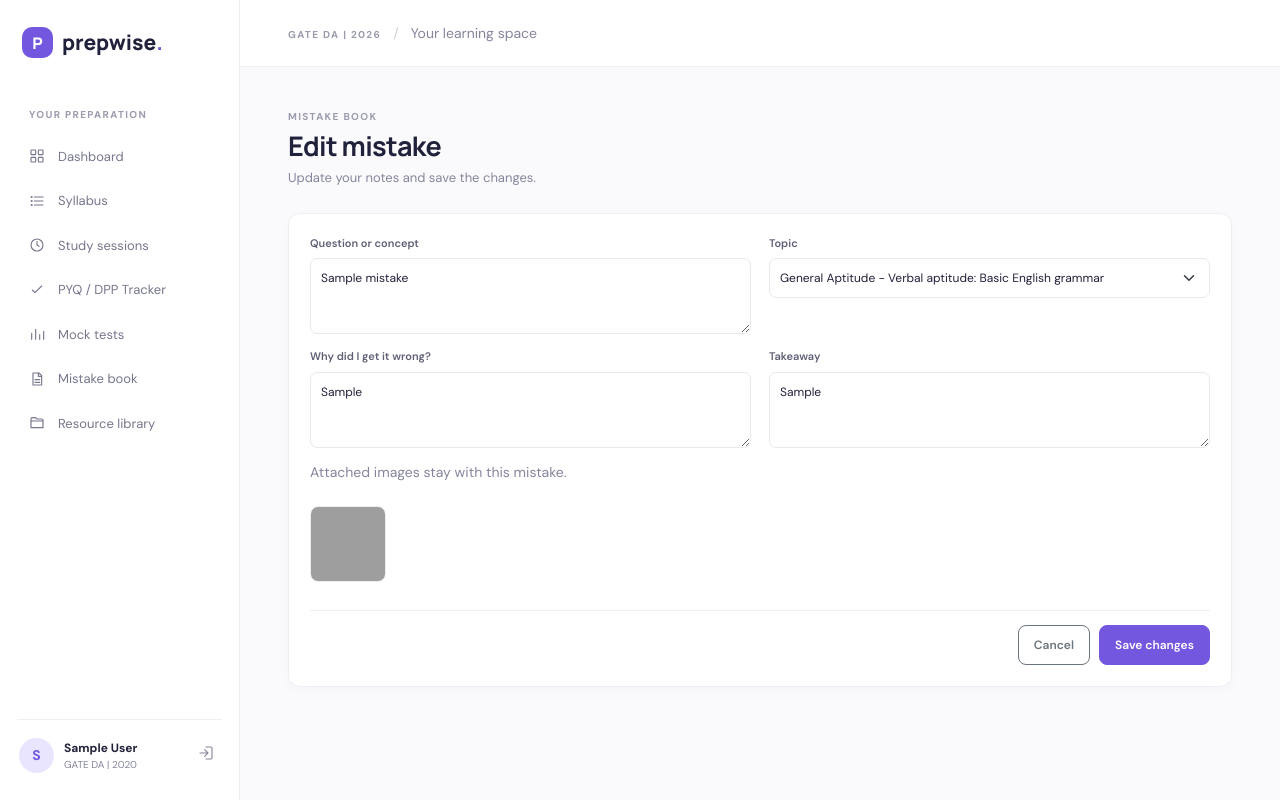
After one commit to ARYAN-3345/prepwise, a Flask app: page /mistakes/1/edit in a window 1280 px wide. The commit adds this page. Run offline with Flask 3, Linux system fonts and the light colour scheme; a user stored in the database is signed in; tables that the repository leaves empty hold one stand-in row (values such as "Sample post"); grey boxes are pictures that could not be loaded.

Commit message:
Add edit action to mistakes

```diff
--- a/app.py
+++ b/app.py
@@ -560,6 +560,31 @@ def create_app(config_object=Config):
         db.session.commit()
         return redirect(url_for("mistakes_page"))
 
+    @app.route("/mistakes/<int:mistake_id>/edit", methods=["GET", "POST"])
+    @login_required
+    def edit_mistake(mistake_id):
+        item = db.get_or_404(Mistake, mistake_id)
+        if item.user_id != current_user.id:
+            abort(404)
+        if request.method == "POST":
+            question = request.form.get("question", "").strip()
+            why_wrong = request.form.get("why_wrong", "").strip()
+            topic_id = request.form.get("topic_id", type=int)
+            topic = db.session.get(Topic, topic_id) if topic_id else None
+            if not question or not why_wrong:
+                flash("Question and what went wrong are required.", "danger")
+            elif topic_id and topic is None:
+                abort(400)
+            else:
+                item.question = question
+                item.why_wrong = why_wrong
+                item.takeaway = request.form.get("takeaway", "").strip()
+                item.topic = topic
+                db.session.commit()
+                flash("Mistake updated.", "success")
+                return redirect(url_for("mistakes_page") + "#mistake-list")
+        return render_template("edit_mistake.html", mistake=item, topics=topics())
+
     @app.post("/mistakes/<int:mistake_id>/delete")
     @login_required
     def delete_mistake(mistake_id):
--- /dev/null
+++ b/templates/edit_mistake.html
@@ -0,0 +1,17 @@
+{% extends 'base.html' %}{% block content %}{% include 'mistake_styles.html' %}
+<div class="page-heading"><div><div class="eyebrow">MISTAKE BOOK</div><h1>Edit mistake</h1><p class="muted">Update your notes and save the changes.</p></div></div>
+<section class="panel form-panel">
+  <form method="post" class="mistake-form-grid">
+    <div class="form-row">
+      <label>Question or concept<textarea class="form-control" name="question" rows="3" required>{{ mistake.question }}</textarea></label>
+      <label>Topic<select class="form-select" name="topic_id"><option value="">General</option>{% for t in topics %}<option value="{{ t.id }}" {% if mistake.topic_id == t.id %}selected{% endif %}>{{ t.subject }} - {{ t.name }}</option>{% endfor %}</select></label>
+    </div>
+    <div class="form-row">
+      <label>Why did I get it wrong?<textarea class="form-control" name="why_wrong" rows="3" required>{{ mistake.why_wrong }}</textarea></label>
+      <label>Takeaway<textarea class="form-control" name="takeaway" rows="3" placeholder="What will I remember next time?">{{ mistake.takeaway or '' }}</textarea></label>
+    </div>
+    {% if mistake.images %}<div class="edit-existing-images"><span class="muted">Attached images stay with this mistake.</span><div class="mistake-images">{% for image in mistake.images %}<a href="{{ url_for('mistake_image', image_id=image.id) }}" target="_blank" rel="noopener"><img src="{{ url_for('mistake_image', image_id=image.id) }}" alt="Mistake image: {{ image.original_filename }}" loading="lazy"></a>{% endfor %}</div></div>{% endif %}
+    <div class="edit-mistake-actions"><a class="btn btn-outline-secondary" href="{{ url_for('mistakes_page') }}#mistake-list">Cancel</a><button class="btn btn-primary" type="submit">Save changes</button></div>
+  </form>
+</section>
+{% endblock %}
--- a/templates/mistake_styles.html
+++ b/templates/mistake_styles.html
@@ -27,6 +27,9 @@
 .image-upload-zone small{width:100%;font-size:10px}
 .mistake-list{gap:14px}
 .mistake-card{padding:20px 22px}
+.mistake-card{position:relative;padding-top:44px}
+.mistake-edit-link{position:absolute;top:15px;right:18px;display:inline-flex;align-items:center;gap:6px;padding:6px 9px;border:1px solid var(--line);border-radius:7px;color:var(--purple);font-size:11px;font-weight:600;text-decoration:none;background:#fff}
+.mistake-edit-link:hover,.mistake-edit-link:focus{background:#f6f4ff;border-color:#ddd6fb;color:#6246ce}
 .mistake-card h3{font-size:16px;line-height:1.5;margin:14px 0 12px}
 .mistake-card p{line-height:1.65;margin:8px 0}
 .mistake-card p strong{color:var(--ink)}
@@ -36,5 +39,8 @@
 .mistake-actions{display:flex;align-items:center;gap:9px;margin-top:16px;padding-top:14px;border-top:1px solid var(--line)}
 .mistake-actions form{margin:0}
 .mistake-actions .btn{font-size:11px}
+.edit-existing-images,.edit-mistake-actions{grid-column:1/-1}
+.edit-existing-images{display:grid;gap:9px}
+.edit-mistake-actions{display:flex;justify-content:flex-end;gap:9px;padding-top:14px;border-top:1px solid var(--line)}
 @media(max-width:560px){.mistake-card{padding:16px}.image-upload-zone{align-items:flex-start;flex-direction:column}}
 </style>
```
Also changed, not shown: templates/mistakes.html (+1 -1 lines).
